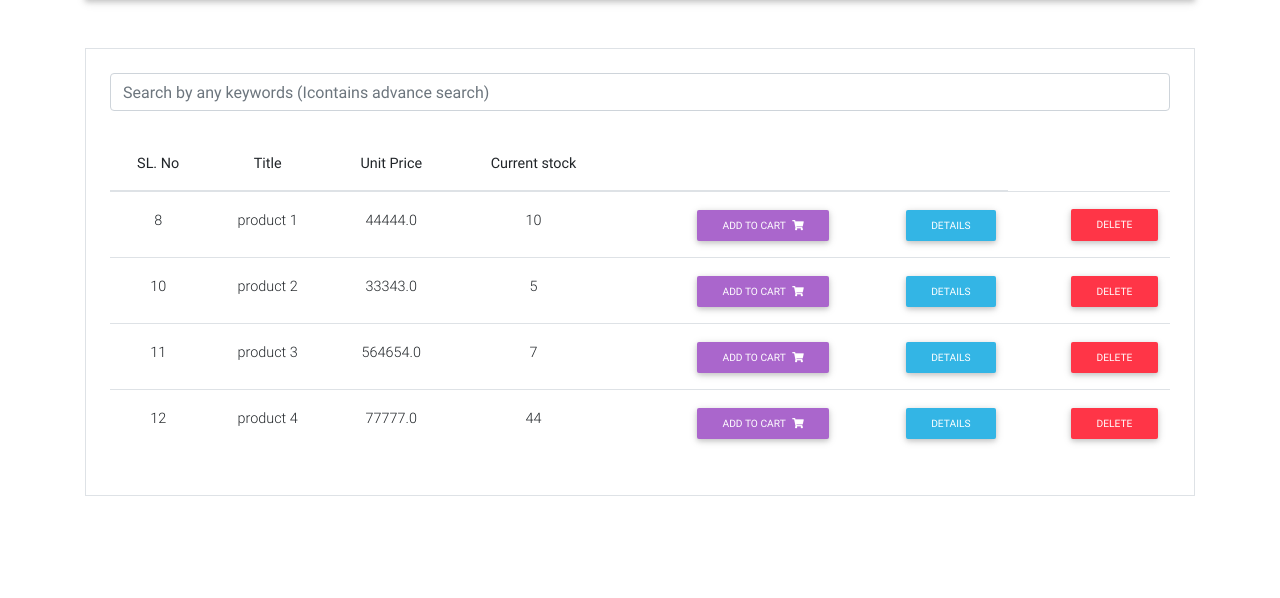
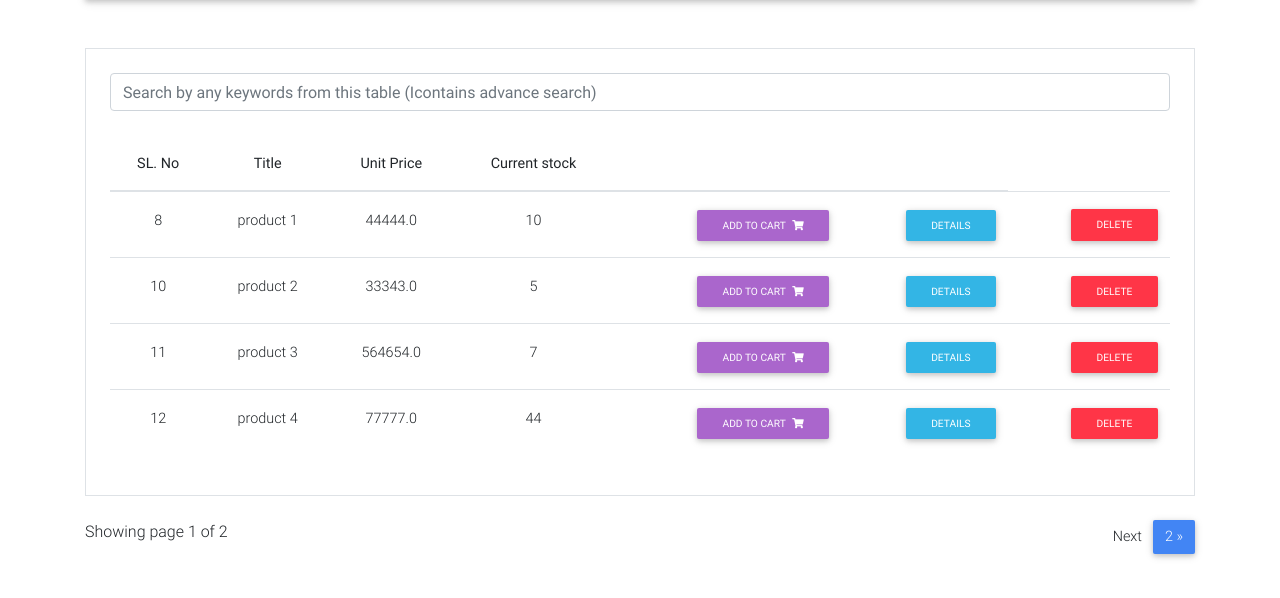
Before and after one commit to md-abdul-alim/Super-Shop-Management, a Django app: page / in a window 1280 px wide. Shown: the part 144-742 px from the top of the page. Run offline with Django 3.2, Linux system fonts and the light colour scheme; a user stored in the database is signed in; data comes from the database, SQL or seed files in the repository; both versions use the stored data as it was after the commit; some libraries are stand-ins or nearby versions.

Commit message:
pagination add in search table

```diff
--- a/management/urls.py
+++ b/management/urls.py
@@ -1,6 +1,8 @@
 from django.urls import path
+from django.views.decorators.csrf import csrf_exempt
 from .views import (
     HomeView,
+    search_expenses,
     ItemDetailView,
     product_delete,
     CheckoutView,
@@ -27,5 +29,7 @@ urlpatterns = [
     path('remove-single-item-from-cart/<slug>/', remove_single_item_from_cart, name='remove-single-item-from-cart'),
     path('payment/<payment_option>/',PaymentView.as_view(), name='payment'),
     path('add-coupon/', AddCouponView.as_view(), name='add-coupon'),
-    path('request-refund/',RequestRefundView.as_view(), name='request-refund')
+    path('request-refund/',RequestRefundView.as_view(), name='request-refund'),
+    path('search-expenses/', csrf_exempt(search_expenses),
+         name="search-expenses"),
 ]
--- a/management/views.py
+++ b/management/views.py
@@ -7,6 +7,8 @@ from django.contrib.auth.mixins import LoginRequiredMixin
 from django.views.generic import ListView, DetailView, View
 from .models import Item, OrderItem, Order, Address, Payment, Coupon, Refund, UserProfile
 from .forms import CheckoutForm, CouponForm, RefundForm, PaymentForm
+import json
+from django.http import JsonResponse, HttpResponse
 # Create your views here.
 # payment link: https://stripe.com/docs/api/charges/create?lang=python
 from django.conf import settings
@@ -38,6 +40,17 @@ def products(request):
     }
     return render(request, "products.html", content)
 
+@login_required(login_url='login')
+def search_expenses(request):
+    if request.method == 'POST':
+        search_str = json.loads(request.body).get('searchText')
+        items = Item.objects.filter(
+            title__icontains=search_str) | Item.objects.filter(
+            price__icontains=search_str) | Item.objects.filter(
+            current_stock__istartswith=search_str) | Item.objects.filter(
+            id__istartswith=search_str)
+        data = items.values()
+        return JsonResponse(list(data), safe=False)
 
 class HomeView(ListView):
     model = Item
--- a/static_files/js/searchExpenses.js
+++ b/static_files/js/searchExpenses.js
@@ -1,6 +1,6 @@
 const searchField = document.querySelector('#searchField');
 const searchTable = document.querySelector(".search-table");
-searchTable.style.display = "none";
+// searchTable.style.display = "none";
 const mainTable = document.querySelector(".main-table");
 const paginationContainer = document.querySelector(".pagination-container");
 const noResults = document.querySelector(".no-result");
@@ -33,15 +33,17 @@ searchField.addEventListener('keyup', (e)=>{
                 noResults.style.display = "block";
             }else{
                 noResults.style.display = "none";
+                paginationContainer.style.display = "block";
                 data.forEach(item=>{
                     searchTableBody.innerHTML +=`
                         <tr>
-                            <td>${item.category}</td>
-                            <td>${item.description}</td>
-                            <td>${item.amount}</td>
-                            <td>${item.date}</td>
-                            <td><a href="/update-expense/${item.id}" class="btn btn-secondary btn-sm">Update</a></td>
-                            <td><a href="/delete-expense/${item.id}" class="btn btn-danger btn-sm">Delete</a></td>
+                            <td style="text-align: center;">${item.id}</td>
+                            <td style="text-align: center;">${item.title}</td>
+                            <td style="text-align: center;">${item.price}</td>
+                            <td style="text-align: center;">${item.current_stock}</td>
+                            <td style="text-align: right;"><a href="{% url 'ecommerce:add-to-cart' ${item.slug} %}" class="btn btn-sm btn-secondary">Add to cart <i class="fas fa-shopping-cart ml-1"></i></a></td>
+                            <td style="text-align: right;"><a href="{% url 'ecommerce:product' ${item.slug} %}" class="btn btn-sm btn-info">Details</a></td>
+                            <td style="text-align: right;"><a href="{% url 'ecommerce:product-delete' ${item.id} %}" class="btn btn-sm btn-danger">Delete</a></td>
                         </tr>
                     `;
                 });
--- a/templates/home.html
+++ b/templates/home.html
@@ -17,12 +17,13 @@
       {% if object_list %}
       <section class="border p-4 mb-4">
         <div class="input-group mb-4">
-          <input type="text" class="form-control" id="searchField" placeholder="Search by any keywords (Icontains advance search)" >
+          <input type="text" class="form-control" id="searchField" placeholder="Search by any keywords from this table (Icontains advance search)" >
         </div>
 
         <div id="datatable-advanced-search" class="datatable">
           <div class="datatable-inner table-responsive ps" style="overflow: auto; position: relative;">
-
+            <!--Main Table start -->
+            <div class="main-table">
               <table class="table datatable-table">
                 <thead class="datatable-header">
                   <tr>
@@ -49,11 +50,51 @@
                   {% endfor %}
                 </tbody>
               </table>
+            </div>
+            <!--Main Table start -->
+            <!--Search Table start -->
+            <p class="no-result" style="display: none;">No search result</p>
+            <div class="search-table" style="display: none;">
+              <table class="table datatable-table">
+                <thead class="datatable-header">
+                  <tr>
+                    <th style="text-align: center;">SL. No</th>
+                    <th style="text-align: center;"></i> Title</th>
+                    <th style="text-align: center;"> Unit Price</th>
+                    <th style="text-align: center;"> Current stock</th>
+                    <th></th>
+                    <th></th>
+                  </tr>
+                </thead>
+                <tbody class="search-table-body">
 
+                </tbody>
+              </table>
+            </div>
+            <!--Search Table end -->
           </div>
         </div>
       </section>
         <!--Section: Products Display-->
+        <!-- pagination start -->
+        <div class="pagination-container">
+          <div>
+              Showing page {{page_obj.number}} of {{page_obj.paginator.num_pages}}
+              <ul class="pagination align-right float-right mr-auto">
+                {% if page_obj.has_previous %}
+                    <li {% if page_obj.number %} class="page-item active" {% endif %}> <a class="page-link" href="?page=1">&laquo; 1</a></li>
+                    <li class="page-item"><a class="page-link" href="?page={{ page_obj.previous_page_number}}">Previous</a></li>
+                {% endif %}
+
+                {% if page_obj.has_next %}
+                    <li class="page-item"><a class="page-link" href="?page={{page_obj.next_page_number}}">Next</a></li>
+                    <li class="page-item active" ><a class="page-link" href="?page={{page_obj.paginator.num_pages}}">{{page_obj.paginator.num_pages}} &raquo;</a></li>
+                {% endif %}
+            </ul>
+          </div>
+
+        </div>
+      <!-- pagination end -->
       {% else %}
         <p style="text-align: center;">You have not enough products to display</p>
       {% endif %}
```
Also changed, not shown: db.sqlite3, media/0.png (added), media/Screenshot_from_2021-02-09_12-06-39.png (added), media/Screenshot_from_2021-04-21_09-26-57.png (added), media/images_HVReZlm.jpeg (added). Lines whose indentation alone changed are shown as unchanged.
